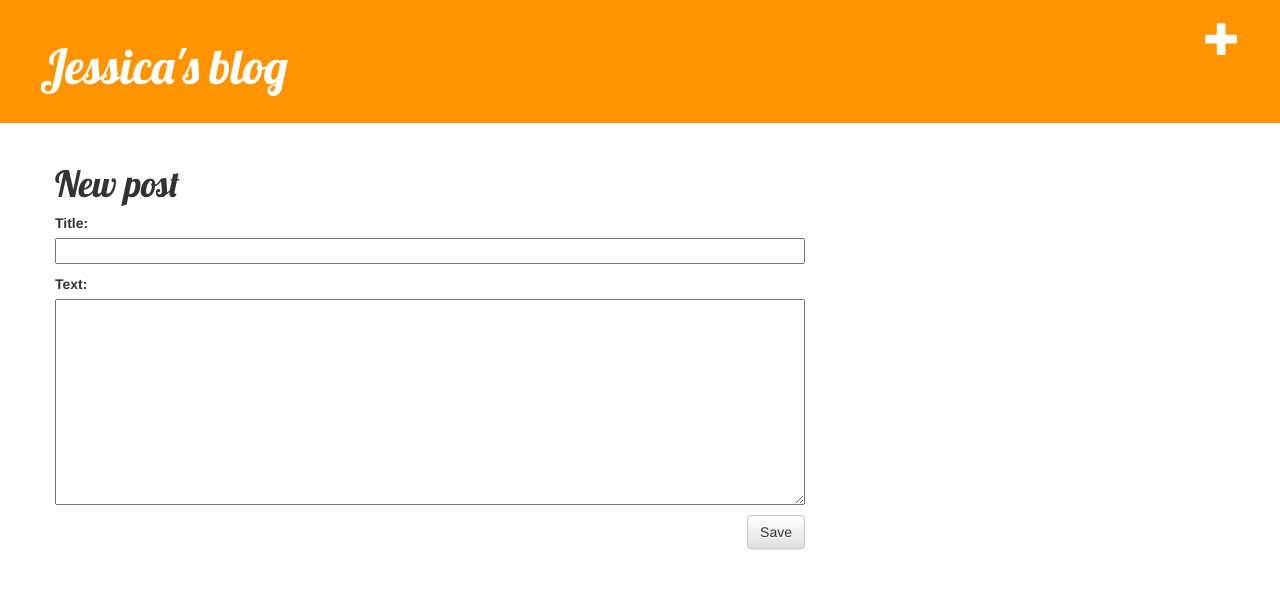
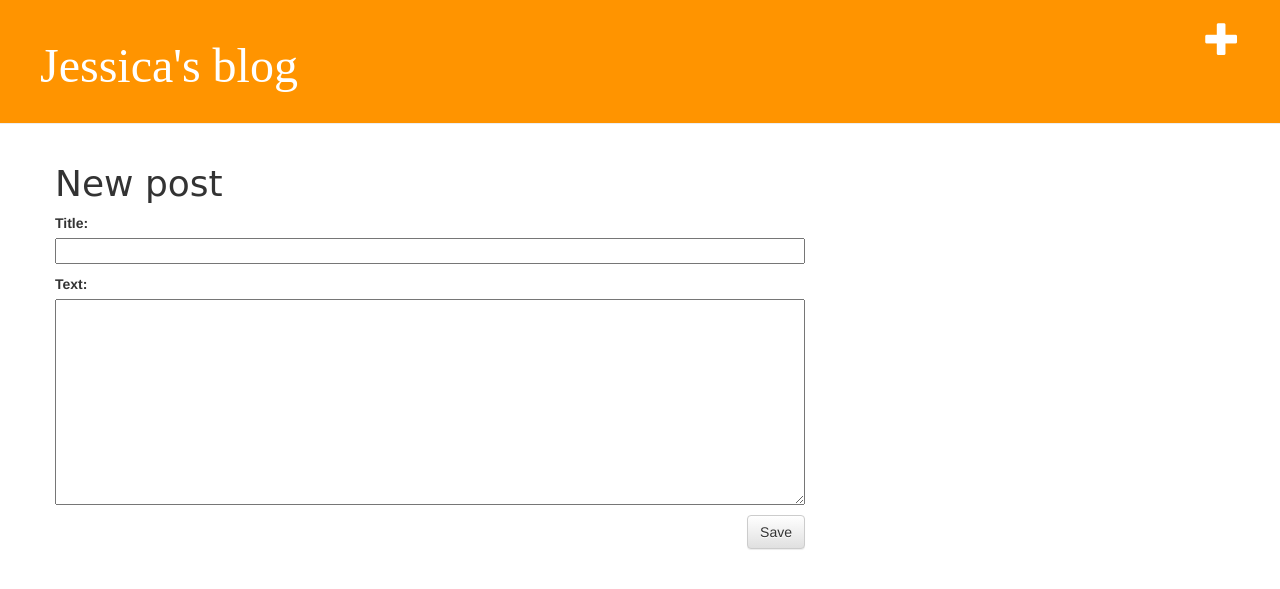
Before and after one commit to jessabarrett/djangogirls-blog, a Django app: page /post/new/ in a window 1280 px wide. Shown: the top 589 px of the page. Run offline with Django 3.2, Linux system fonts and the light colour scheme; some libraries are stand-ins or nearby versions.

Commit message:
Changed font and color

```diff
--- a/blogjess/templates/blogjess/base.html
+++ b/blogjess/templates/blogjess/base.html
@@ -4,7 +4,7 @@
 		<title>Jessica's blog</title>
 		<link rel="stylesheet" href="//maxcdn.bootstrapcdn.com/bootstrap/3.2.0/css/bootstrap.min.css">
 		<link rel="stylesheet" href="//maxcdn.bootstrapcdn.com/bootstrap/3.2.0/css/bootstrap-theme.min.css">
-		<link href="//fonts.googleapis.com/css?family=Lobster&subset=latin,latin-ext" rel="stylesheet" type="text/css">
+		<link href='http://fonts.googleapis.com/css?family=Armata|Quicksand' rel='stylesheet' type='text/css'>
 		<link rel="stylesheet" href="{% static 'css/blogjess.css' %}">
 	</head>
 	<body>
```
